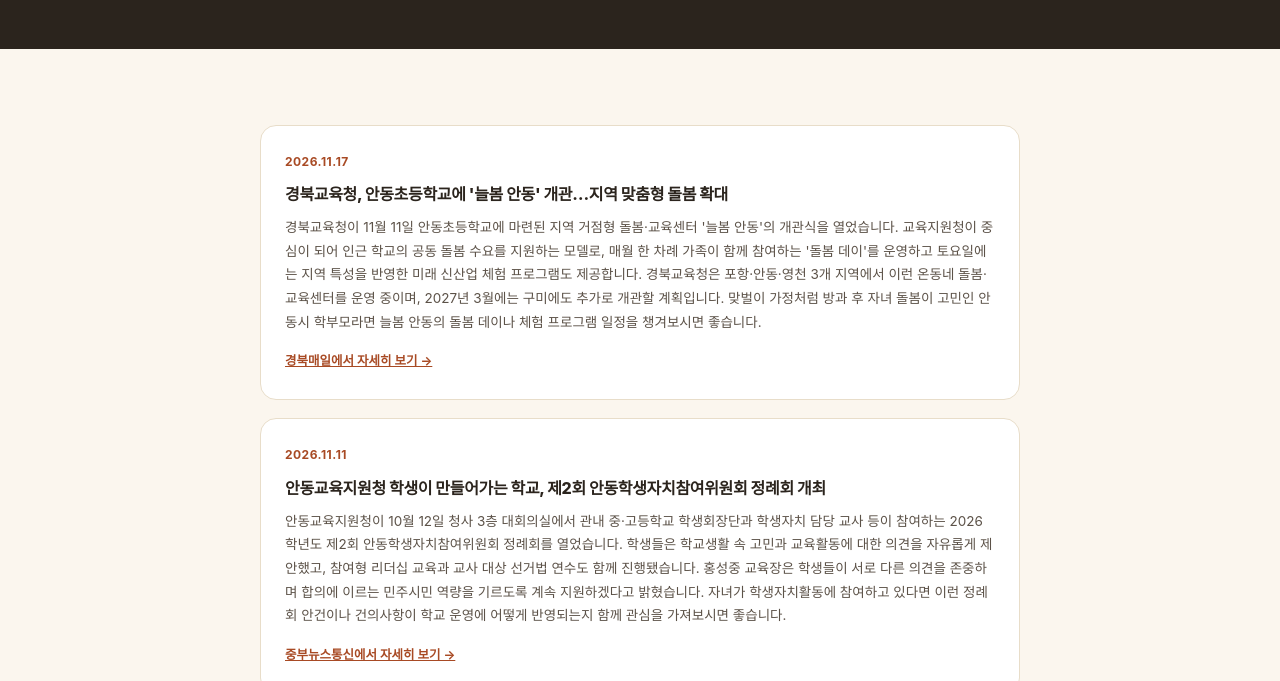
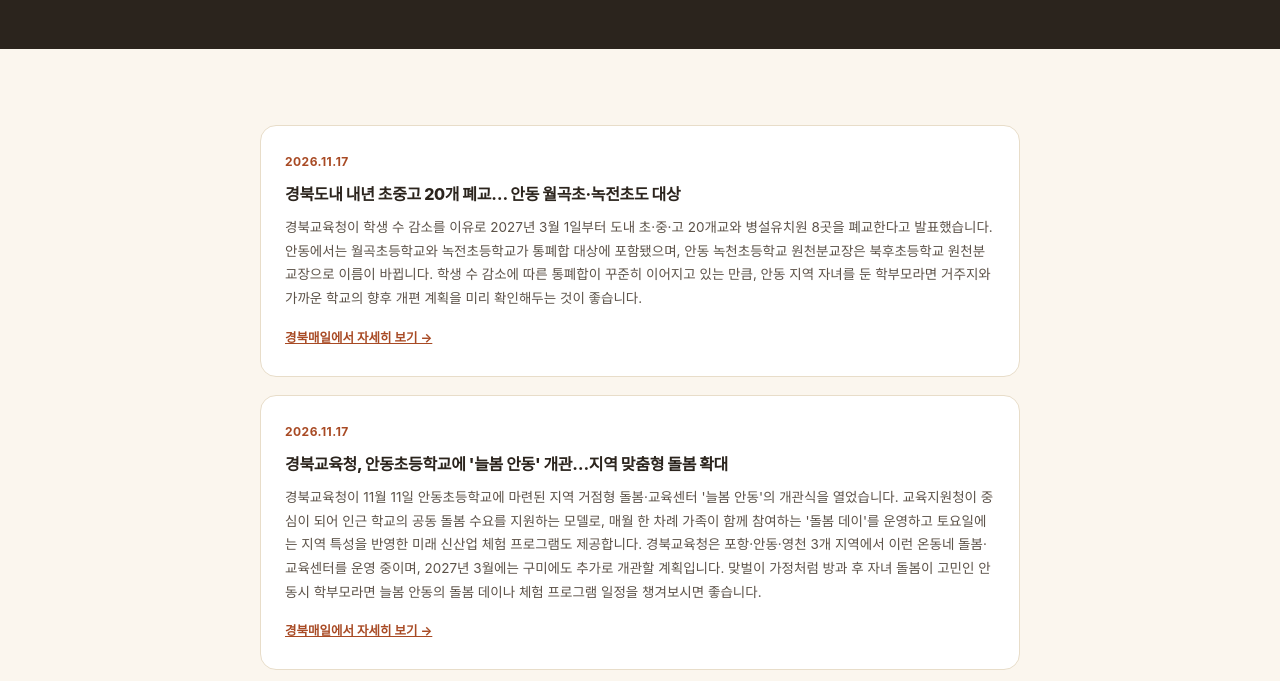
Before and after one commit to hasa080525-ctrl/ssam-pick, a plain HTML site: page news.html in a window 1280 px wide. Shown: the part 263-944 px from the top of the page. Drawn offline with Linux system fonts and the light colour scheme; a web font is replaced by a local one.

Commit message:
뉴스: 경북도내 초중고 20개 폐교(안동 월곡초·녹전초 포함) 소식 추가
Co-Authored-By: Claude Sonnet 5 <noreply@anthropic.com>

```diff
--- a/news.html
+++ b/news.html
@@ -89,6 +89,12 @@
     <div class="news-grid">
       <div class="news-card">
         <div class="news-date">2026.11.17</div>
+        <h3>경북도내 내년 초중고 20개 폐교… 안동 월곡초·녹전초도 대상</h3>
+        <p>경북교육청이 학생 수 감소를 이유로 2027년 3월 1일부터 도내 초·중·고 20개교와 병설유치원 8곳을 폐교한다고 발표했습니다. 안동에서는 월곡초등학교와 녹전초등학교가 통폐합 대상에 포함됐으며, 안동 녹천초등학교 원천분교장은 북후초등학교 원천분교장으로 이름이 바뀝니다. 학생 수 감소에 따른 통폐합이 꾸준히 이어지고 있는 만큼, 안동 지역 자녀를 둔 학부모라면 거주지와 가까운 학교의 향후 개편 계획을 미리 확인해두는 것이 좋습니다.</p>
+        <a href="https://kbmaeil.com/article/20261020500263" target="_blank" rel="noopener">경북매일에서 자세히 보기 →</a>
+      </div>
+      <div class="news-card">
+        <div class="news-date">2026.11.17</div>
         <h3>경북교육청, 안동초등학교에 '늘봄 안동' 개관…지역 맞춤형 돌봄 확대</h3>
         <p>경북교육청이 11월 11일 안동초등학교에 마련된 지역 거점형 돌봄·교육센터 '늘봄 안동'의 개관식을 열었습니다. 교육지원청이 중심이 되어 인근 학교의 공동 돌봄 수요를 지원하는 모델로, 매월 한 차례 가족이 함께 참여하는 '돌봄 데이'를 운영하고 토요일에는 지역 특성을 반영한 미래 신산업 체험 프로그램도 제공합니다. 경북교육청은 포항·안동·영천 3개 지역에서 이런 온동네 돌봄·교육센터를 운영 중이며, 2027년 3월에는 구미에도 추가로 개관할 계획입니다. 맞벌이 가정처럼 방과 후 자녀 돌봄이 고민인 안동시 학부모라면 늘봄 안동의 돌봄 데이나 체험 프로그램 일정을 챙겨보시면 좋습니다.</p>
         <a href="https://kbmaeil.com/article/20261109500380" target="_blank" rel="noopener">경북매일에서 자세히 보기 →</a>
```
